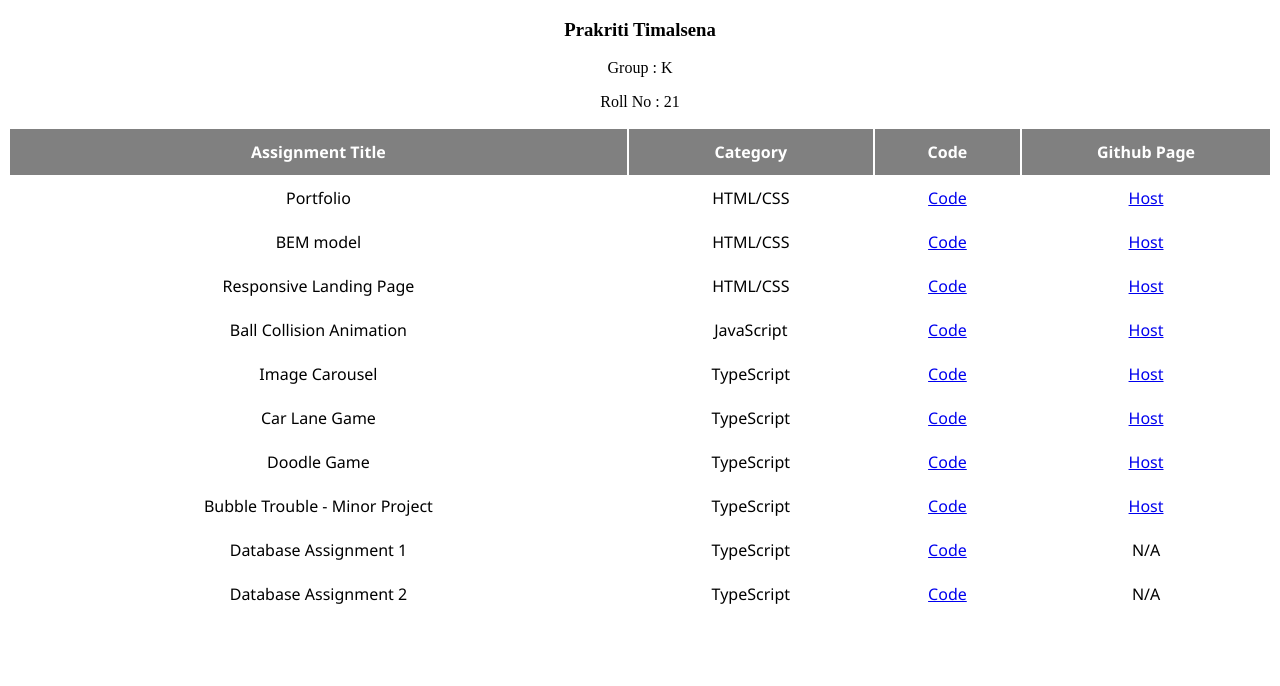
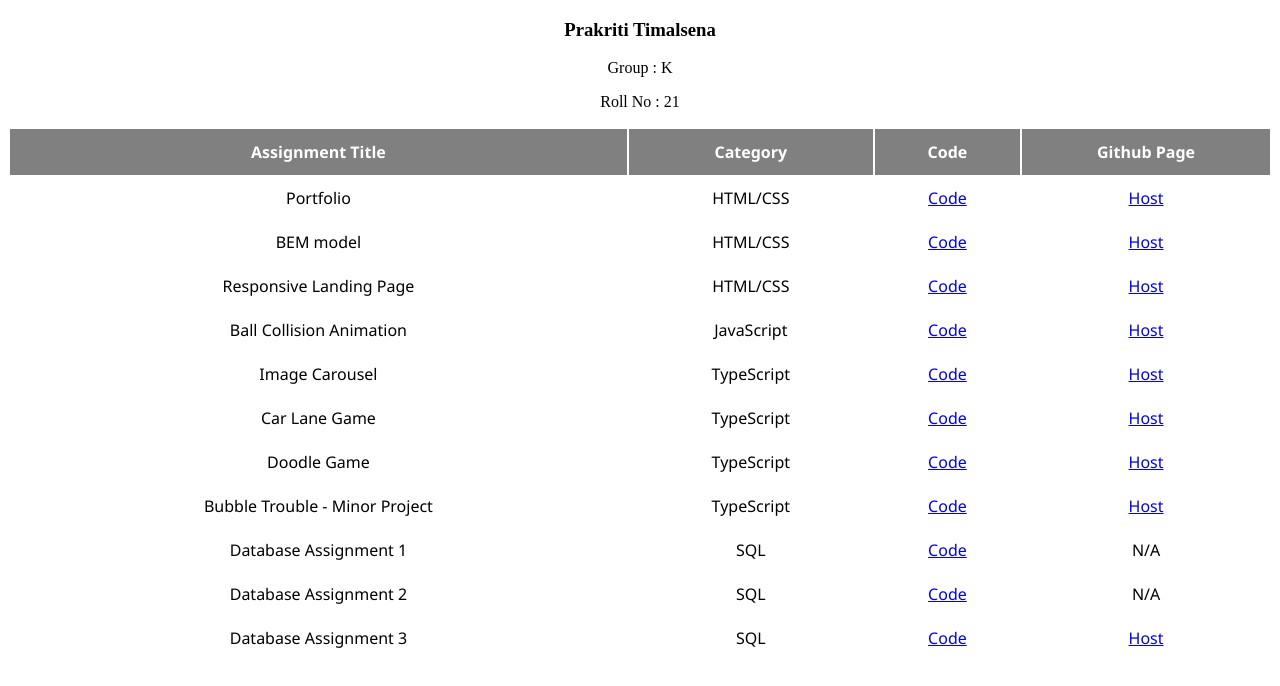
Before and after one commit to Prakriti03/LF-Assignment-Table, a plain HTML site: page index.html in a window 1280 px wide. Drawn offline with Linux system fonts and the light colour scheme.

Commit message:
feat : add database assignment 3

```diff
--- a/index.html
+++ b/index.html
@@ -69,15 +69,21 @@
         </tr>
         <tr>
             <td>Database Assignment 1</th>
-            <td>TypeScript</th>
+            <td>SQL</th>
             <td><a href="https://docs.google.com/document/d/10BI8BRZoWhY7nAzXoNN0h7ttu9RuTbY5MsAlrbUBrUc/edit?usp=sharing" target="_blank">Code</a></th>
             <td><a >N/A</a></th>
         </tr>
         <tr>
             <td>Database Assignment 2</th>
-            <td>TypeScript</th>
+            <td>SQL</th>
             <td><a href=" https://www.evernote.com/shard/s519/sh/bc45c858-cc0e-015d-a6bb-c5cbfbc43ae8/cRYjUlxqKjaBebC7hluF73kp9Gdx_g5gqbSxks1fgszmP2j_f4vLKoWM3g" target="_blank">Code</a></th>
             <td><a>N/A</a></th>
+        </tr>
+        <tr>
+            <td>Database Assignment 3</th>
+            <td>SQL</th>
+            <td><a href="https://github.com/Prakriti03/LF-dbAssignments.git" target="_blank">Code</a></th>
+            <td><a href = "https://www.evernote.com/shard/s519/client/snv?isnewsnv=true&noteGuid=668e0487-5a2f-2174-a7a9-14a7a3ab2171&noteKey=pOpIC4R7Q7dXYXRYLYGCBU8yEV4a1XOoGse9tJn7Zxj8IeAVmgLrReWQyA&sn=https%3A%2F%2Fwww.evernote.com%2Fshard%2Fs519%2Fsh%2F668e0487-5a2f-2174-a7a9-14a7a3ab2171%2FpOpIC4R7Q7dXYXRYLYGCBU8yEV4a1XOoGse9tJn7Zxj8IeAVmgLrReWQyA&title=Assignment-3" target ="_blank">Host</a></th>
         </tr>
       </table>
 
```
